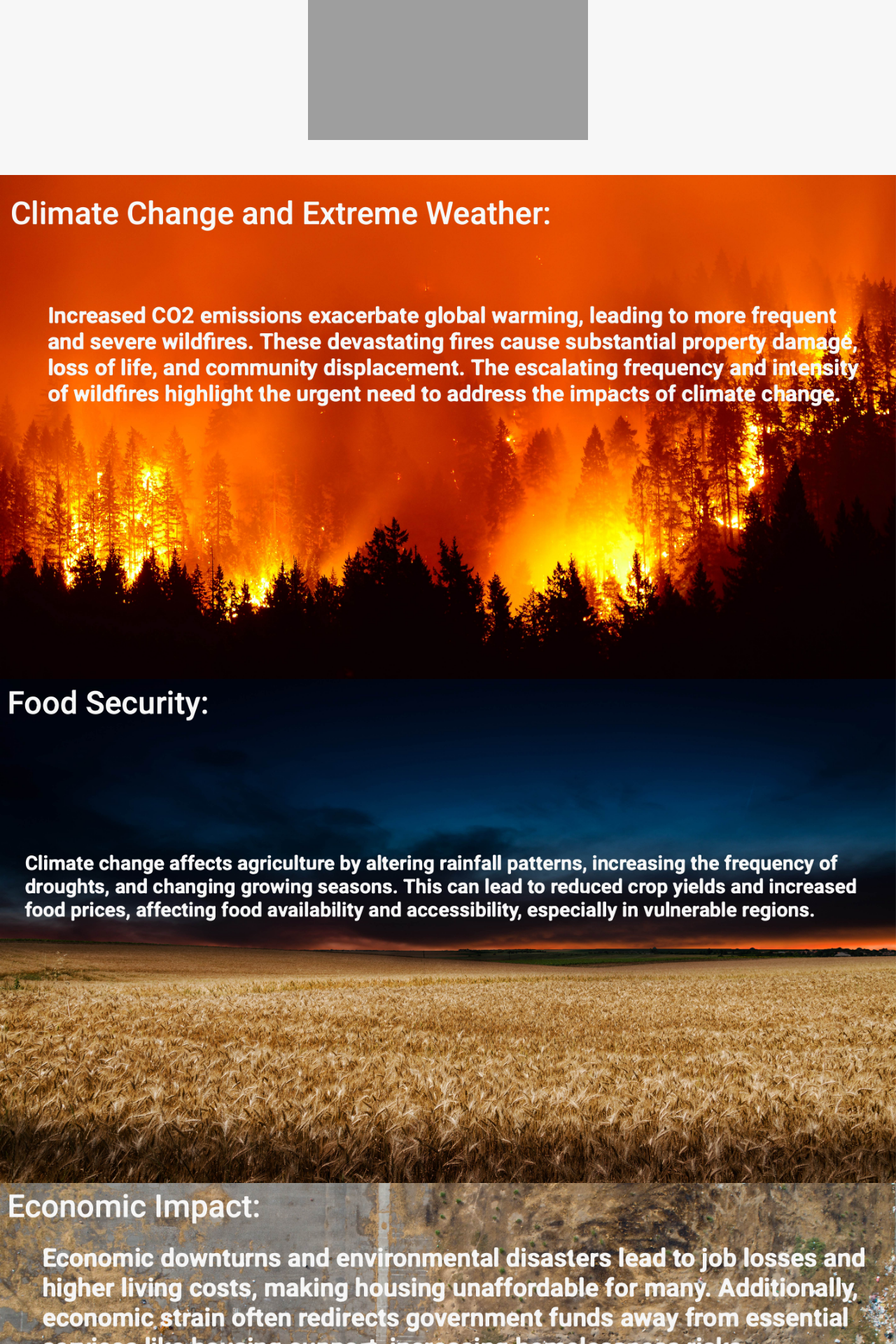
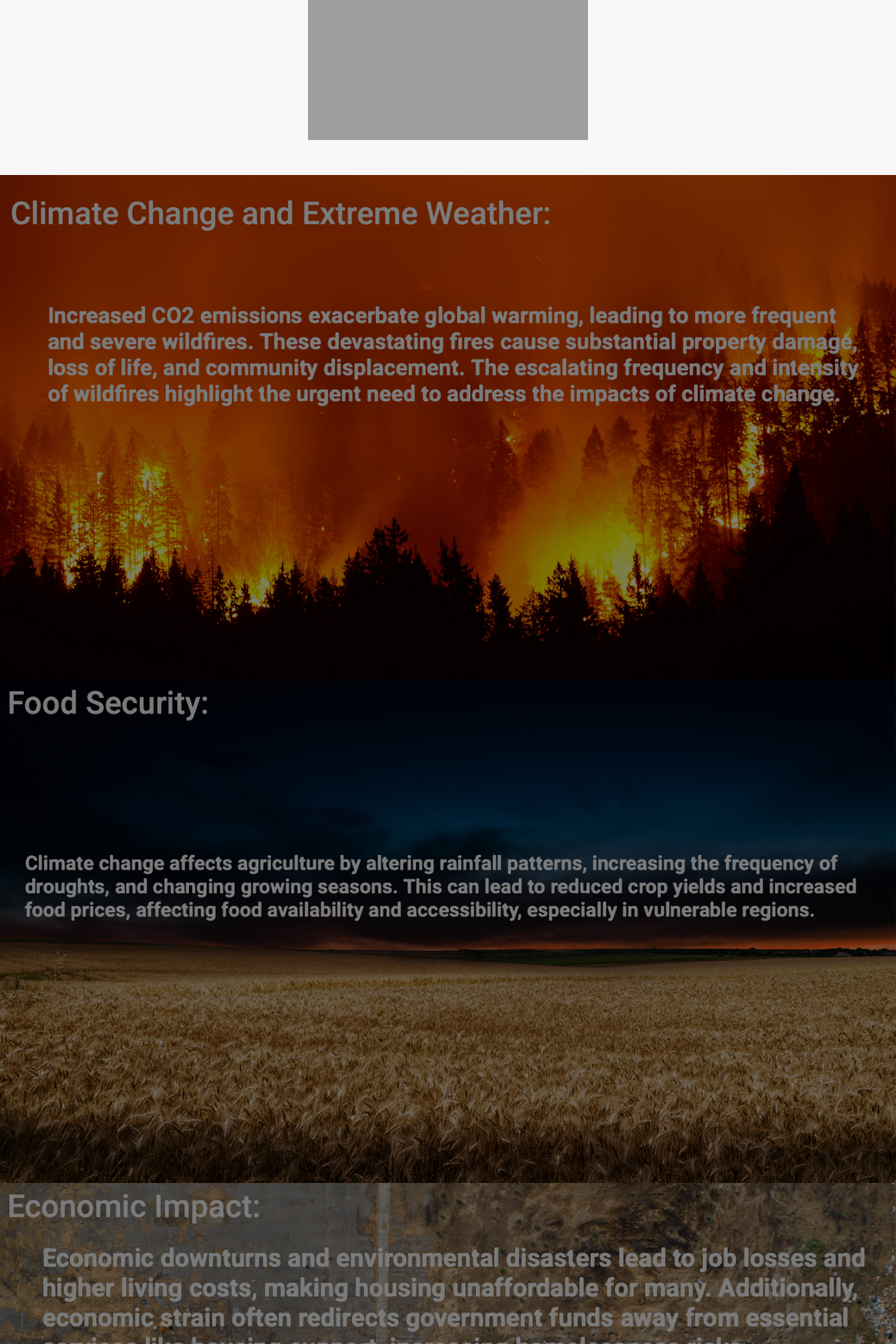
Before and after one commit to natewood2/we-are-about-to-die_hack_sprint, a Flask app: page / in a window 1280 px wide. Shown: the part 711-2631 px from the top of the page at 70% size. Run offline with Flask 3, Linux system fonts and the light colour scheme; grey boxes are pictures that could not be loaded.

Commit message:
adding a black overlay to reduce saturation in photos

```diff
--- a/templates/index.html
+++ b/templates/index.html
@@ -54,14 +54,17 @@
     <!-- OH FOREST FIRES!!! -->
     <div id="forest-fire-svg">
         <img src="images/Untitled-2.jpg" alt="Climate Change representation">
+        <div class="overlay"></div>
     </div>
     <!-- Dry Crops -->
     <div id="dry-crop">
         <img src="images/newCrops.jpg" alt="Picture of Dry Crops">
+        <div class="overlay"></div>
     </div>
     <!-- Economic Impact -->
     <div id="econ-impact">
         <img src="images/homelessness.jpg" alt="Economic Impact">
+        <div class="overlay"></div>
     </div>
     <!-- RESOURCES SECTION -->
     <div id="actionsSection">
--- a/templates/styles/styles.css
+++ b/templates/styles/styles.css
@@ -84,6 +84,36 @@ header {
     }
 }
 
+
+/* BLACK OVERLAY FOR IMAGES */
+.overlay {
+    position: absolute;
+    top: 0;
+    left: 0;
+    width: 100%;
+    height: 100%;
+    background-color: rgba(0, 0, 0, 0.5);
+}
+
+#dry-crop,
+#forest-fire-svg,
+#econ-impact {
+    position: relative;
+}
+
+#dry-crop .overlay,
+#forest-fire-svg .overlay,
+#econ-impact .overlay {
+    position: absolute;
+    top: 0;
+    left: 0;
+    width: 100%;
+    height: 100%;
+    background-color: rgba(0, 0, 0, 0.5);
+}
+
+/* IMAGES FOR IMPACTS */
+
 #forest-fire-svg {
     width: 100%;
     margin: 0;
@@ -108,6 +138,7 @@ header {
     width: 100%;
     height: auto;
     display: block;
+
 }
 
 #econ-impact {
```
